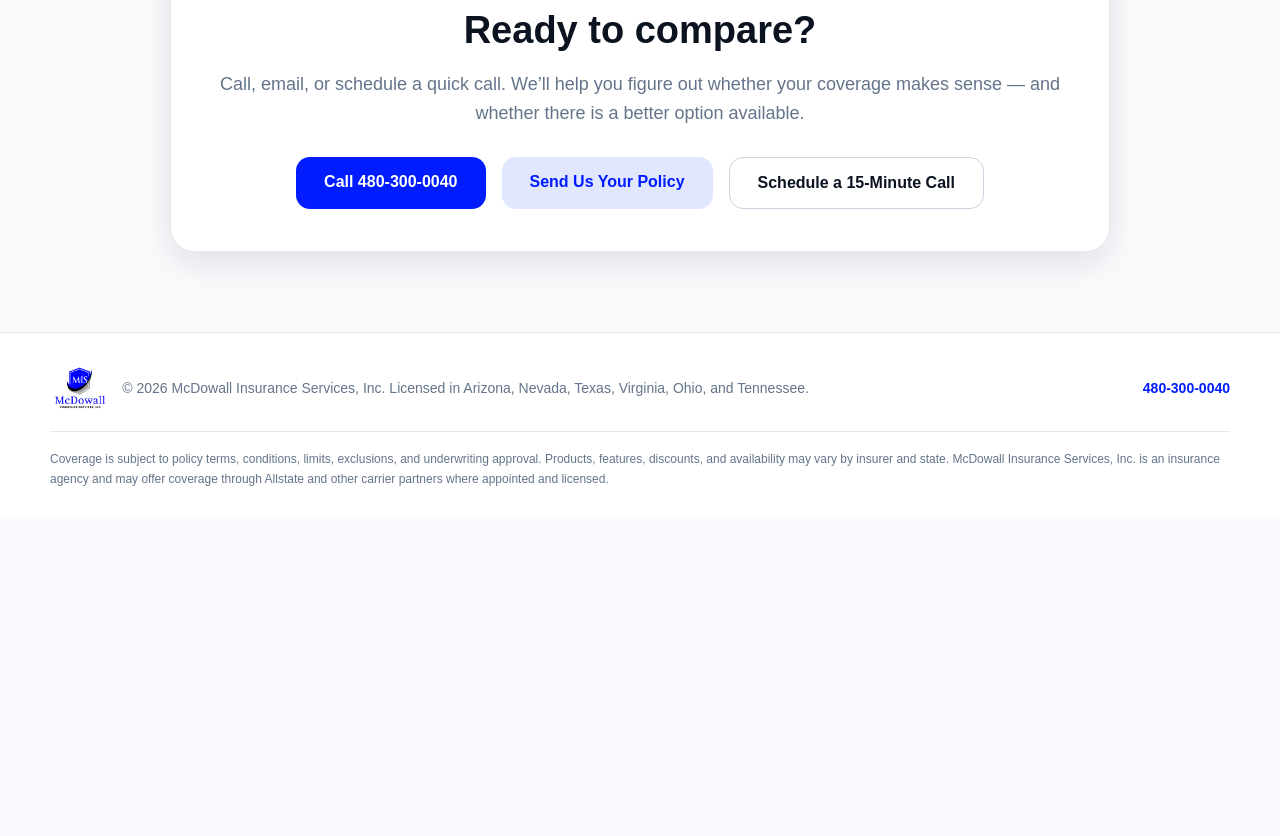
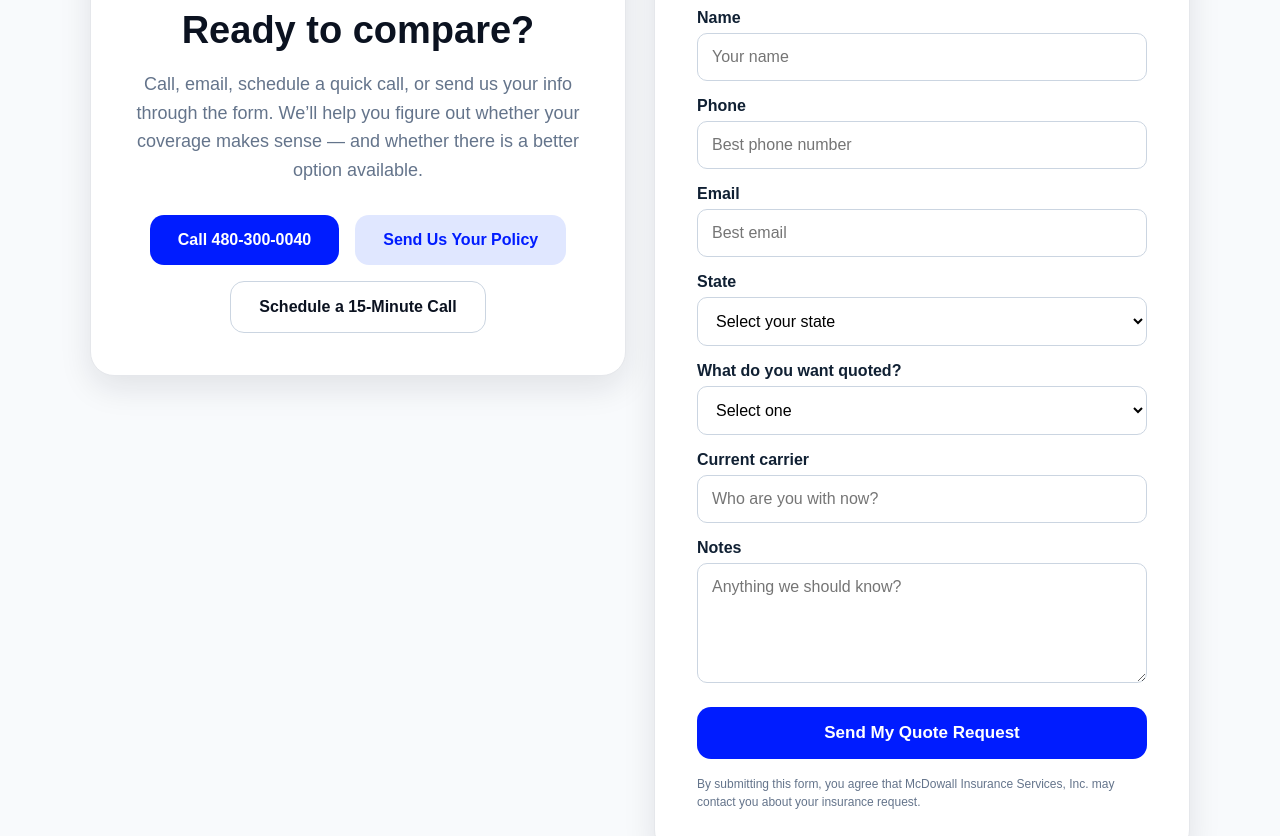
Before and after one commit to MarkMcD23/mcdowall-insurance-site, a Next.js app: page / in a window 1280 px wide. Shown: the part 3080-3916 px from the top of the page. Before the commit the page ends 3599 px from the top, so only its background shows below. Built offline with nearby package versions, Linux system fonts and the light colour scheme.

Commit message:
Update page.tsx

```diff
--- a/app/page.tsx
+++ b/app/page.tsx
@@ -1,5 +1,6 @@
 export default function Home() {
   const calendlyLink = "https://calendly.com/markmcdowall-allstate/30min";
+  const formspreeEndpoint = "https://formspree.io/f/maqkwezq";
 
   return (
     <main>
@@ -504,8 +505,16 @@ export default function Home() {
       >
         <div
           style={{
-            maxWidth: "940px",
+            maxWidth: "1100px",
             margin: "0 auto",
+            display: "grid",
+            gridTemplateColumns: "repeat(auto-fit, minmax(320px, 1fr))",
+            gap: "28px",
+            alignItems: "start",
+          }}
+        >
+          <div
+            style={{
               background: "white",
               borderRadius: "24px",
               padding: "42px",
@@ -544,9 +553,9 @@ export default function Home() {
                 marginBottom: "30px",
               }}
             >
-            Call, email, or schedule a quick call. We’ll help you figure out
-            whether your coverage makes sense — and whether there is a better
-            option available.
+              Call, email, schedule a quick call, or send us your info through
+              the form. We’ll help you figure out whether your coverage makes
+              sense — and whether there is a better option available.
             </p>
 
             <div
@@ -602,6 +611,209 @@ export default function Home() {
                 Schedule a 15-Minute Call
               </a>
             </div>
+          </div>
+
+          <form
+            action={formspreeEndpoint}
+            method="POST"
+            style={{
+              background: "white",
+              borderRadius: "24px",
+              padding: "42px",
+              boxShadow: "0 12px 32px rgba(15, 23, 42, 0.1)",
+              border: "1px solid #e5e7eb",
+            }}
+          >
+            <h2
+              style={{
+                fontSize: "34px",
+                color: "#0b1220",
+                marginTop: 0,
+                marginBottom: "10px",
+              }}
+            >
+              Quick Quote Request
+            </h2>
+
+            <p
+              style={{
+                color: "#64748b",
+                fontSize: "16px",
+                lineHeight: "1.6",
+                marginBottom: "24px",
+              }}
+            >
+              Tell us what you need help with. No novel required — unless your
+              current policy is a horror story.
+            </p>
+
+            <input type="hidden" name="_subject" value="New Website Quote Request" />
+
+            <div style={{ display: "grid", gap: "16px" }}>
+              <label style={{ display: "grid", gap: "6px", fontWeight: 700 }}>
+                Name
+                <input
+                  type="text"
+                  name="name"
+                  required
+                  placeholder="Your name"
+                  style={{
+                    padding: "14px",
+                    borderRadius: "10px",
+                    border: "1px solid #cbd5e1",
+                    fontSize: "16px",
+                  }}
+                />
+              </label>
+
+              <label style={{ display: "grid", gap: "6px", fontWeight: 700 }}>
+                Phone
+                <input
+                  type="tel"
+                  name="phone"
+                  required
+                  placeholder="Best phone number"
+                  style={{
+                    padding: "14px",
+                    borderRadius: "10px",
+                    border: "1px solid #cbd5e1",
+                    fontSize: "16px",
+                  }}
+                />
+              </label>
+
+              <label style={{ display: "grid", gap: "6px", fontWeight: 700 }}>
+                Email
+                <input
+                  type="email"
+                  name="email"
+                  required
+                  placeholder="Best email"
+                  style={{
+                    padding: "14px",
+                    borderRadius: "10px",
+                    border: "1px solid #cbd5e1",
+                    fontSize: "16px",
+                  }}
+                />
+              </label>
+
+              <label style={{ display: "grid", gap: "6px", fontWeight: 700 }}>
+                State
+                <select
+                  name="state"
+                  required
+                  defaultValue=""
+                  style={{
+                    padding: "14px",
+                    borderRadius: "10px",
+                    border: "1px solid #cbd5e1",
+                    fontSize: "16px",
+                    background: "white",
+                  }}
+                >
+                  <option value="" disabled>
+                    Select your state
+                  </option>
+                  <option value="Arizona">Arizona</option>
+                  <option value="Nevada">Nevada</option>
+                  <option value="Texas">Texas</option>
+                  <option value="Virginia">Virginia</option>
+                  <option value="Ohio">Ohio</option>
+                  <option value="Tennessee">Tennessee</option>
+                  <option value="Other">Other</option>
+                </select>
+              </label>
+
+              <label style={{ display: "grid", gap: "6px", fontWeight: 700 }}>
+                What do you want quoted?
+                <select
+                  name="insurance_type"
+                  required
+                  defaultValue=""
+                  style={{
+                    padding: "14px",
+                    borderRadius: "10px",
+                    border: "1px solid #cbd5e1",
+                    fontSize: "16px",
+                    background: "white",
+                  }}
+                >
+                  <option value="" disabled>
+                    Select one
+                  </option>
+                  <option value="Home">Home</option>
+                  <option value="Auto">Auto</option>
+                  <option value="Home and Auto Bundle">Home and Auto Bundle</option>
+                  <option value="Renters">Renters</option>
+                  <option value="Life">Life</option>
+                  <option value="Commercial">Commercial</option>
+                  <option value="Not sure">Not sure</option>
+                </select>
+              </label>
+
+              <label style={{ display: "grid", gap: "6px", fontWeight: 700 }}>
+                Current carrier
+                <input
+                  type="text"
+                  name="current_carrier"
+                  placeholder="Who are you with now?"
+                  style={{
+                    padding: "14px",
+                    borderRadius: "10px",
+                    border: "1px solid #cbd5e1",
+                    fontSize: "16px",
+                  }}
+                />
+              </label>
+
+              <label style={{ display: "grid", gap: "6px", fontWeight: 700 }}>
+                Notes
+                <textarea
+                  name="message"
+                  placeholder="Anything we should know?"
+                  rows={5}
+                  style={{
+                    padding: "14px",
+                    borderRadius: "10px",
+                    border: "1px solid #cbd5e1",
+                    fontSize: "16px",
+                    fontFamily: "inherit",
+                    resize: "vertical",
+                  }}
+                />
+              </label>
+
+              <button
+                type="submit"
+                style={{
+                  background: "#001cff",
+                  color: "white",
+                  padding: "16px 28px",
+                  borderRadius: "14px",
+                  fontWeight: "bold",
+                  fontSize: "17px",
+                  border: "none",
+                  cursor: "pointer",
+                  marginTop: "8px",
+                }}
+              >
+                Send My Quote Request
+              </button>
+
+              <p
+                style={{
+                  color: "#64748b",
+                  fontSize: "12px",
+                  lineHeight: "1.5",
+                  margin: "0",
+                }}
+              >
+                By submitting this form, you agree that McDowall Insurance
+                Services, Inc. may contact you about your insurance request.
+              </p>
+            </div>
+          </form>
         </div>
       </section>
 
```
Lines whose indentation alone changed are shown as unchanged.
